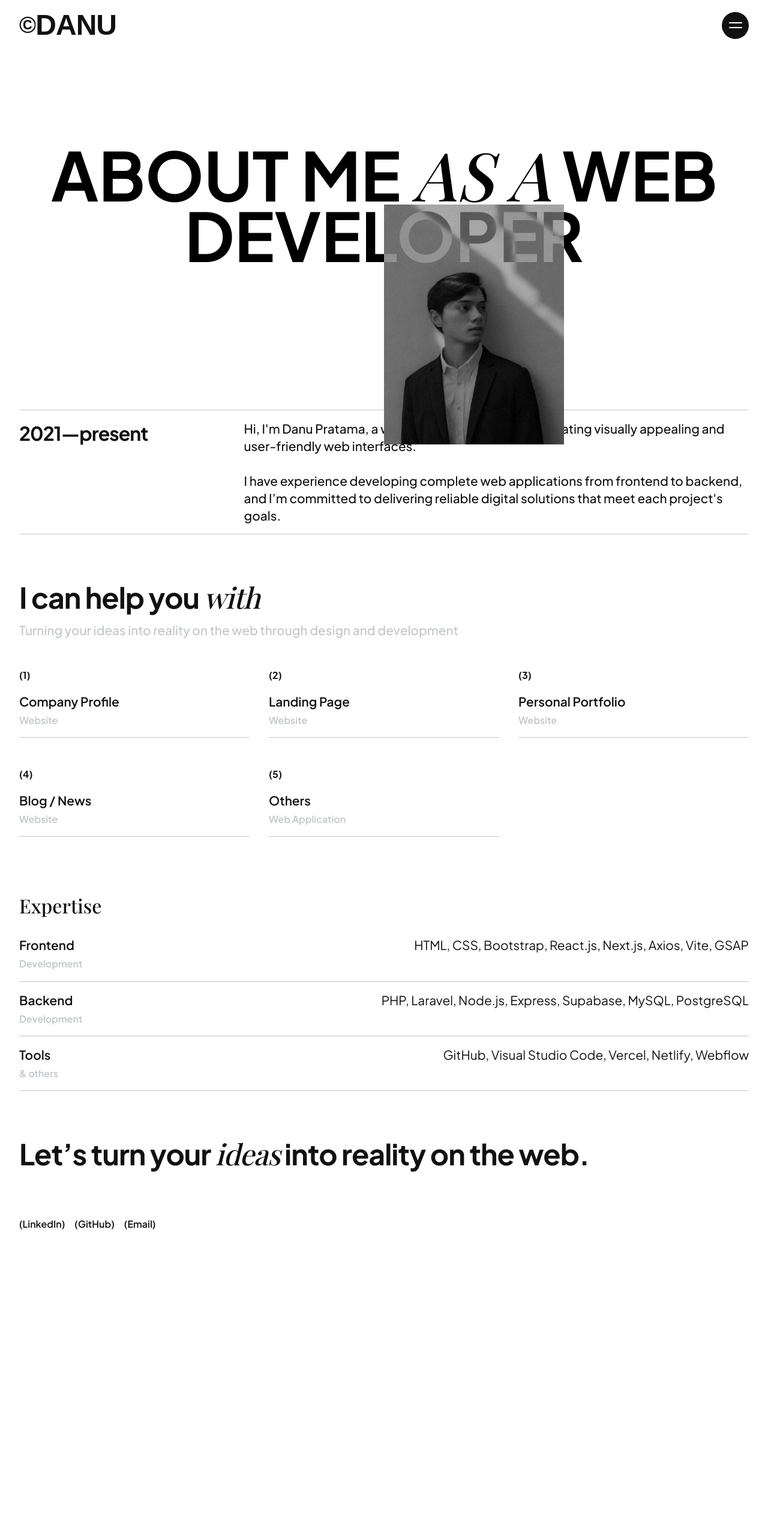
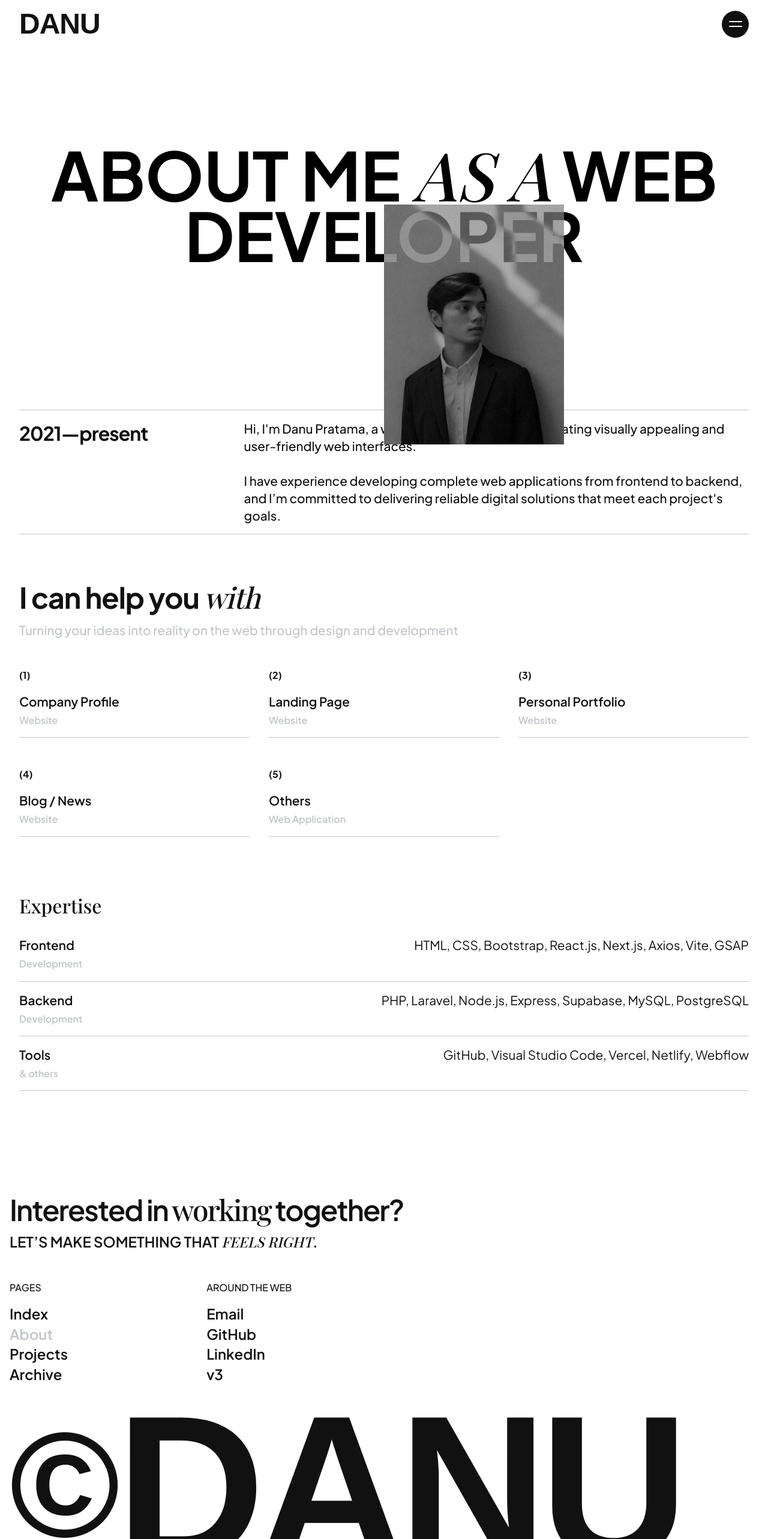
Before and after one commit to danutama/nextjs-portfolio, a Next.js app: page /about in a window 1280 px wide. Shown: the top 2566 px of the page at 60% size. Before the commit the page ends 2134 px from the top, so only its background shows below. Built offline with nearby package versions, Linux system fonts and the light colour scheme; a web font is replaced by a local one.

Commit message:
apply footer component to about and archive pages

```diff
--- a/app/about/page.js
+++ b/app/about/page.js
@@ -1,4 +1,5 @@
 import About from '@/components/sections/About';
+import Footer from '@/components/sections/Footer';
 
 export const metadata = {
   title: 'About Me | Danu Pratama',
@@ -9,6 +10,7 @@ export default function AboutPage() {
   return (
     <main>
       <About />
+      <Footer />
     </main>
   );
 }
--- a/app/archive/page.js
+++ b/app/archive/page.js
@@ -1,4 +1,5 @@
 import Archive from '@/components/sections/Archive';
+import Footer from '@/components/sections/Footer';
 
 export const metadata = {
   title: 'Archive | Danu Pratama',
@@ -9,6 +10,7 @@ export default function ArchivePage() {
   return (
     <main>
       <Archive />
+      <Footer />
     </main>
   );
 }
--- a/components/css/about.css
+++ b/components/css/about.css
@@ -153,17 +153,6 @@ p.skill-subtitle {
   text-align: end;
 }
 
-.about-socials {
-  display: flex;
-  justify-content: start;
-  align-items: end;
-  gap: 1rem;
-}
-
-.about-socials a {
-  letter-spacing: -0.5;
-}
-
 @media (max-width: 700px) {
   #about h2 {
     font-size: 5rem;
--- a/components/css/navbar.css
+++ b/components/css/navbar.css
@@ -20,7 +20,7 @@
 .logo {
   font-size: 3rem;
   font-weight: bold;
-  line-height: 1.1;
+  line-height: 1;
   letter-spacing: -1px;
   text-transform: uppercase;
   margin: 0;
@@ -32,10 +32,6 @@
 .logo .char {
   display: inline-block;
   will-change: clip-path;
-}
-
-.logo span:nth-child(1) {
-  font-size: 2.4rem;
 }
 
 /* toggle menu */
@@ -243,16 +239,12 @@
     font-size: 2rem;
   }
 
-  .logo span:nth-child(1) {
-    font-size: 1.6rem;
-  }
-
   .menu-wrapper {
     max-height: 850px;
   }
 
   .menu-link {
-    font-size: 3rem;
+    font-size: 3.3rem;
   }
 
   .menu-info p,
--- a/components/globals/NavbarLogo.jsx
+++ b/components/globals/NavbarLogo.jsx
@@ -33,7 +33,6 @@ export default function NavbarLogo() {
 
   return (
     <a href="/" className="logo font-logo" ref={logoRef}>
-      <span className="char">&copy;</span>
       <span className="char">d</span>
       <span className="char">a</span>
       <span className="char">n</span>
--- a/components/sections/About.jsx
+++ b/components/sections/About.jsx
@@ -170,20 +170,6 @@ export default function About() {
               </div>
             ))}
           </div>
-
-          <h3 className="text-start">
-            Let’s turn your <i className="font-secondary">ideas</i> into reality on the web.
-          </h3>
-
-          <div className="about-socials">
-            <a href="https://www.linkedin.com/in/danu-agus-pratama" target="_blank" rel="noopener noreferrer">
-              (LinkedIn)
-            </a>
-            <a href="https://github.com/danutama" target="_blank" rel="noopener noreferrer">
-              (GitHub)
-            </a>
-            <a href="mailto:danupratama.dev@gmail.com">(Email)</a>
-          </div>
         </div>
       </div>
     </section>
--- a/components/sections/Archive.jsx
+++ b/components/sections/Archive.jsx
@@ -75,7 +75,7 @@ export default function Archive() {
           {archiveItems.map((item, index) => (
             <div className="image-item" key={index}>
               <div className="image-box">
-                <Image src={item.src} alt={item.label} width={350} height={350} priority />
+                <Image src={item.src} alt="Archive Danu Pratama" width={350} height={350} priority />
               </div>
             </div>
           ))}
--- a/components/sections/Footer.jsx
+++ b/components/sections/Footer.jsx
@@ -56,7 +56,7 @@ export default function Footer() {
 
           <div className="footer-links">
             <div>
-              <p>pages</p>
+              <p className="fw-normal">pages</p>
               <div className="footer-nav">
                 <TransitionLink href="/" className={pathname === '/' ? 'active' : ''}>
                   Index
@@ -74,7 +74,7 @@ export default function Footer() {
             </div>
 
             <div>
-              <p>around the web</p>
+              <p className="fw-normal">around the web</p>
               <div className="footer-contact">
                 <a href="mailto:danupratama.dev@gmail.com">Email</a>
                 <a href="https://github.com/danutama" target="_blank" rel="noopener noreferrer">
```
